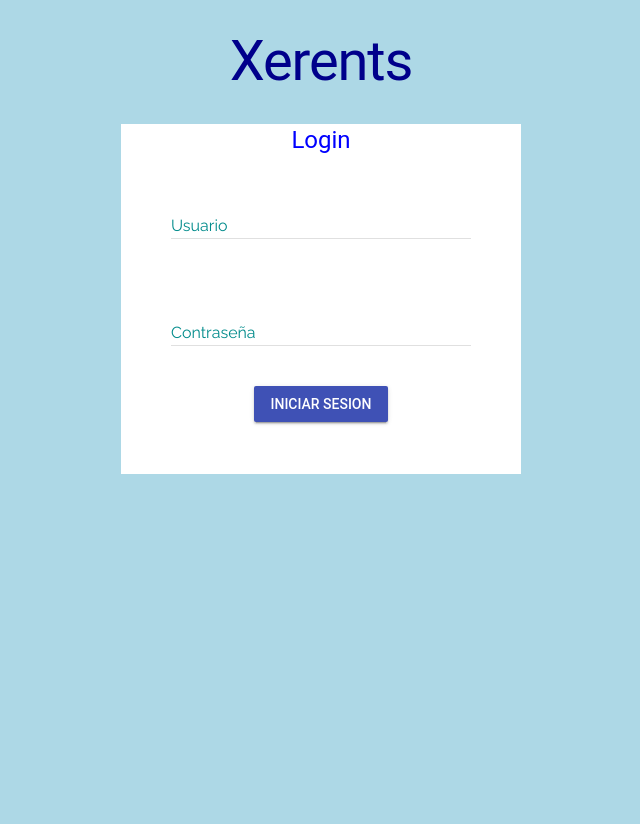
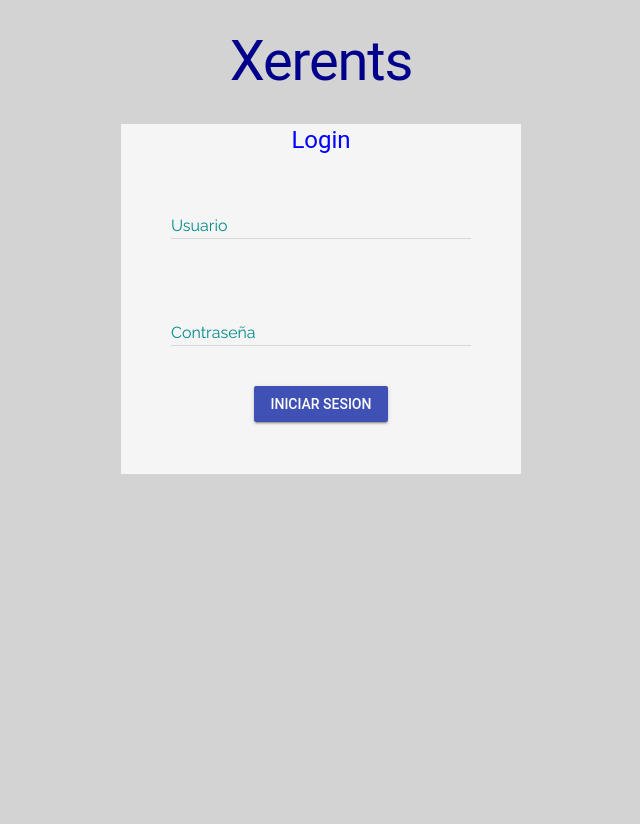
Before and after one commit to alextverdyy/xerents, a PHP site: page /modulos/login.html in a window 1280 px wide. Shown: the whole page, without its empty margins (319-959 px from the left). Run offline with PHP 8.4, Linux system fonts and the light colour scheme.

Commit message:
Plantilla avance 3

```diff
--- a/modulos/login.html
+++ b/modulos/login.html
@@ -9,7 +9,7 @@
         body
         {
             font-family: 'Raleway', sans-serif;
-            background: lightblue;
+            background: lightgray;
         }
         h1
         {
@@ -25,7 +25,7 @@
             height: 350px;
             width: 400px;
             margin: 0 auto;
-            background: white;
+            background: #F5F5F5  !important;
         }
         .mdl
         {
--- a/servicios/eventos.php
+++ b/servicios/eventos.php
@@ -18,7 +18,7 @@ if ($_REQUEST['coordenadas']) {
     $args = array(
         'where' => $_REQUEST['coordenadas'],
         'within' => "25",
-        'page_size' => "10",
+        'page_size' => "100",
         'page_number' => $_REQUEST['pagina'],
 
     );
--- a/style.css
+++ b/style.css
@@ -2,7 +2,7 @@
 
 /*Estilo General*/
 
-    small {
+small {
     background: #101010;
     color: #FFFFFF;
     display: inline-block;
@@ -269,3 +269,7 @@ body {
     filter: progid:DXImageTransform.Microsoft.gradient( startColorstr='rgba(255, 255, 255, 0.7)', endColorstr='#ffffff', GradientType='0' );
     /* IE6-9 */
 }
+
+.thumbnail{
+    height: 500px !important;
+}
```
Also changed, not shown: img/portafa.jpg.
